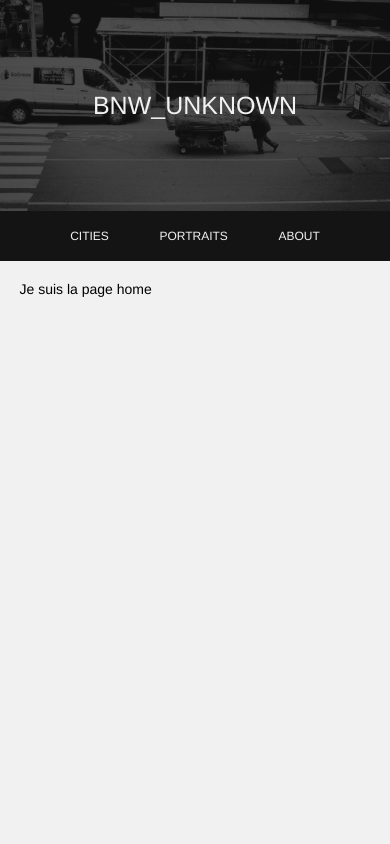
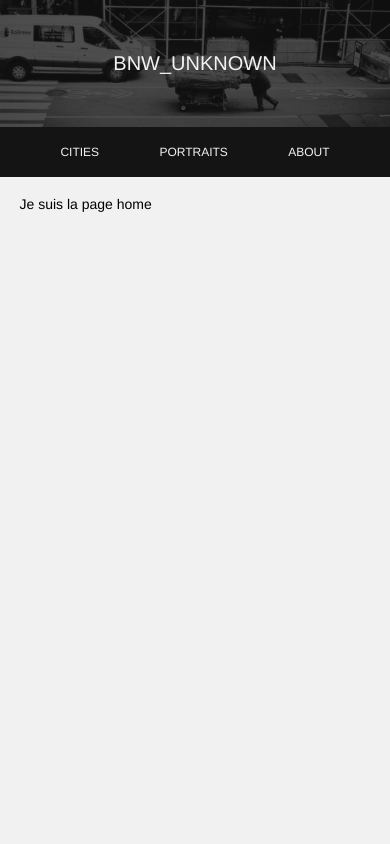
Before and after one commit to Lucasbeneston/bnw_unknown, a React (Create React App) app: page / in a window 390 px wide. Shown: the top 844 px of the page. Built offline with nearby package versions, Linux system fonts and the light colour scheme.

Commit message:
:sparkles: Sticky nav mobile ! :sparkles:

```diff
--- a/src/components/molecules/Banner/Banner.scss
+++ b/src/components/molecules/Banner/Banner.scss
@@ -2,7 +2,7 @@
 
 .banner {
   width: 100%;
-  height: 25vh;
+  height: 15vh;
   display: flex;
   justify-content: center;
   align-items: center;
@@ -11,7 +11,7 @@
 
   &_title {
     color: $off-white;
-    font-size: 2.5rem;
+    font-size: 2rem;
     text-transform: uppercase;
     position: relative;
   }
--- a/src/components/molecules/Nav/Nav.jsx
+++ b/src/components/molecules/Nav/Nav.jsx
@@ -1,20 +1,44 @@
-import React from "react";
+import React, { useState, useEffect } from "react";
 import { Link } from "react-router-dom";
 
 import "./Nav.scss";
 
 export default function Nav() {
+  const [isFixed, setIsFixed] = useState(false);
+
+  const fixNav = () => {
+    const heightOfNav = document.querySelector(".nav").offsetHeight;
+    const heightOfBanner = document.querySelector(".banner").offsetHeight;
+
+    if (window.scrollY >= heightOfBanner) {
+      setIsFixed(true);
+      document.body.style.paddingTop = `${heightOfNav}px`;
+    } else {
+      setIsFixed(false);
+      document.body.style.paddingTop = 0;
+    }
+  };
+
+  useEffect(() => {
+    window.addEventListener("scroll", fixNav);
+  }, []);
+
   return (
-    <nav className="nav">
-      <Link className="nav_link" to="/">
-        Cities
+    <nav className={`nav ${isFixed ? "fixed" : ""}`}>
+      <Link className={`nav_logo ${isFixed ? "fixed" : ""}`} to="/">
+        Bnw_unknown
       </Link>
-      <Link className="nav_link" to="/">
-        Portraits
-      </Link>
-      <Link className="nav_link" to="/">
-        About
-      </Link>
+      <div className="nav_containerlinks">
+        <Link className="nav_containerlinks_link" to="/">
+          Cities
+        </Link>
+        <Link className="nav_containerlinks_link" to="/">
+          Portraits
+        </Link>
+        <Link className="nav_containerlinks_link" to="/">
+          About
+        </Link>
+      </div>
     </nav>
   );
 }
--- a/src/components/molecules/Nav/Nav.scss
+++ b/src/components/molecules/Nav/Nav.scss
@@ -4,15 +4,45 @@
   width: 100%;
   height: 50px;
   display: flex;
-  justify-content: space-evenly;
+  justify-content: center;
   align-items: center;
-  padding: 0 5%;
   background-color: $anthracite-grey;
   color: $off-white;
+  position: relative;
 
-  &_link {
-    text-transform: uppercase;
-    font-size: 1.2rem;
-    font-weight: lighter;
+  &.fixed {
+    position: fixed;
+    top: 0;
+  }
+
+  &_logo {
+    max-width: 0;
+    padding: 0;
+    font-size: 0rem;
+    overflow: hidden;
+    transition: all 0.5s;
+
+    &.fixed {
+      padding: 0 5%;
+      max-width: fit-content;
+      text-transform: uppercase;
+      font-size: 1.2rem;
+      font-weight: lighter;
+      transition: all 0.5s;
+    }
+  }
+
+  &_containerlinks {
+    display: flex;
+    justify-content: space-evenly;
+    align-items: center;
+    height: 100%;
+    flex: 1;
+
+    &_link {
+      text-transform: uppercase;
+      font-size: 1.2rem;
+      font-weight: lighter;
+    }
   }
 }
```
Also changed, not shown: 1 other file (tests, documents, lock files or other folders).
